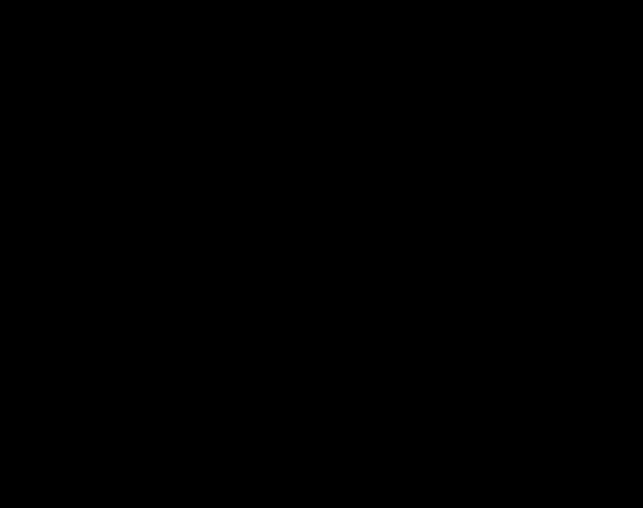
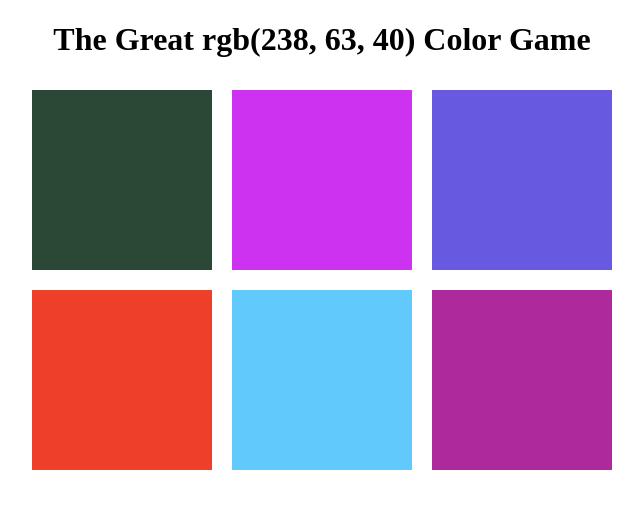
Before and after one commit to manuhdez/rbg-color-picker, a plain HTML site: page index.html in a window 1280 px wide. Shown: the whole page, without its empty margins (318-961 px from the left). Drawn offline with Linux system fonts and the light colour scheme.

Commit message:
added random colors and event listeners

```diff
--- a/app.js
+++ b/app.js
@@ -0,0 +1,38 @@
+const colors = [];
+let winner = "";
+
+const guess = document.querySelector('#guess');
+const squares = document.querySelectorAll('.square');
+
+const generateColor = () => {
+    let randomRed = Math.floor(Math.random() * 255);
+    let randomGreen = Math.floor(Math.random() * 255);
+    let randomBlue = Math.floor(Math.random() * 255);
+
+    return `rgb(${randomRed}, ${randomGreen}, ${randomBlue})`;
+}
+
+squares.forEach( square => {
+    let randomColor = generateColor();
+    colors.push(randomColor);
+    square.style.backgroundColor = randomColor;
+});
+
+const pickWinnerColor = () => {
+    const randomNumber = Math.floor(Math.random() * 6);
+    const colorWinner = squares[randomNumber].style.backgroundColor;
+    winner = colorWinner;
+    guess.textContent = colorWinner;
+}
+pickWinnerColor();
+
+squares.forEach( square => {
+    square.addEventListener('click', function(){
+        let currentColor = this.style.backgroundColor;
+        if (currentColor === winner) {
+            console.log('You win');
+        } else {
+            console.log('try again');
+        }
+    });
+})
--- a/index.html
+++ b/index.html
@@ -8,7 +8,17 @@
     <link rel="stylesheet" href="main.css">
 </head>
 <body>
+    <h1>The Great <span id="guess">RGB</span> Color Game</h1>
 
+
+    <div class="container">
+        <div class="square"></div>
+        <div class="square"></div>
+        <div class="square"></div>
+        <div class="square"></div>
+        <div class="square"></div>
+        <div class="square"></div>
+    </div>
     <script type="text/javascript" src="app.js"></script>
 </body>
 </html>
--- a/sass/main.sass
+++ b/sass/main.sass
@@ -0,0 +1,19 @@
+body
+	background: #fff
+
+h1
+	text-align: center
+
+h2
+	text-align: center
+
+.square
+	width: 30%
+	background: purple
+	padding-bottom: 30%
+	margin: 1.66%
+	float: left
+
+.container
+	max-width: 600px
+	margin: 0 auto
```
Also changed, not shown: main.css, 1 other file.
